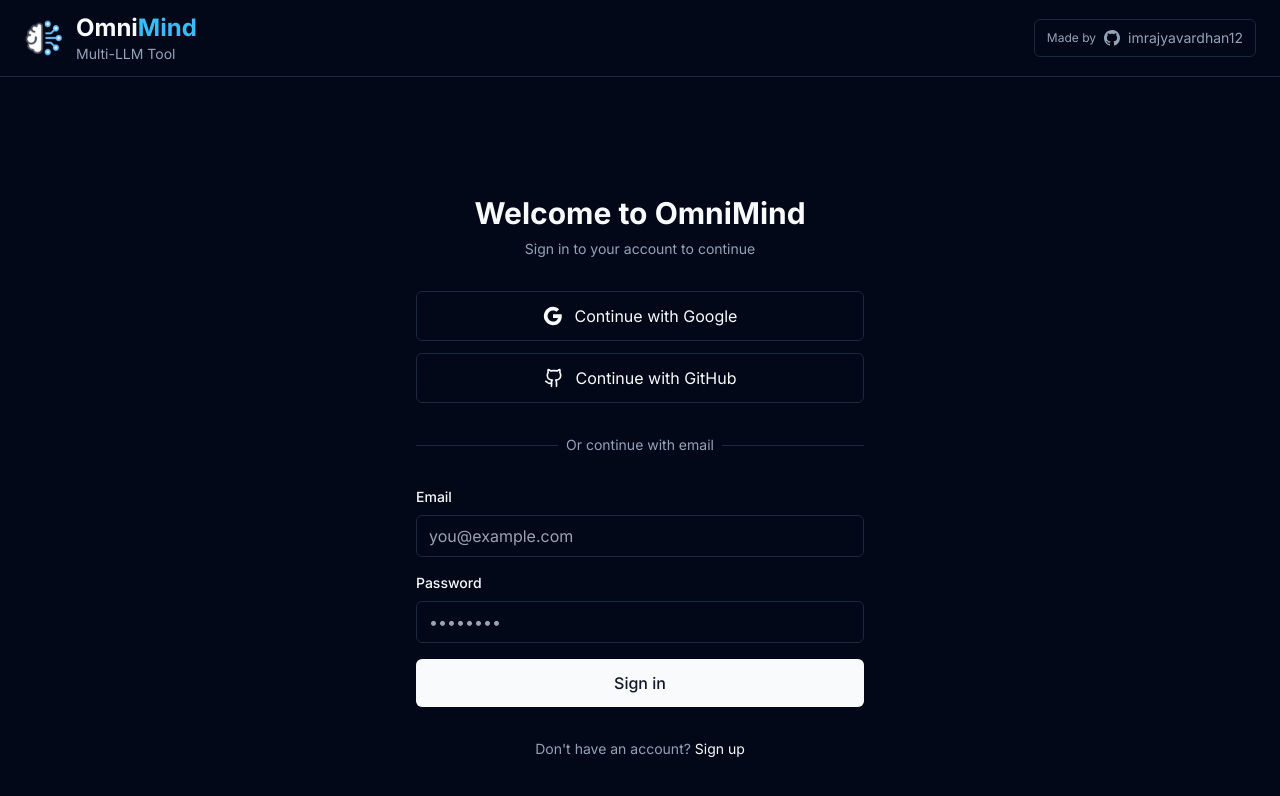
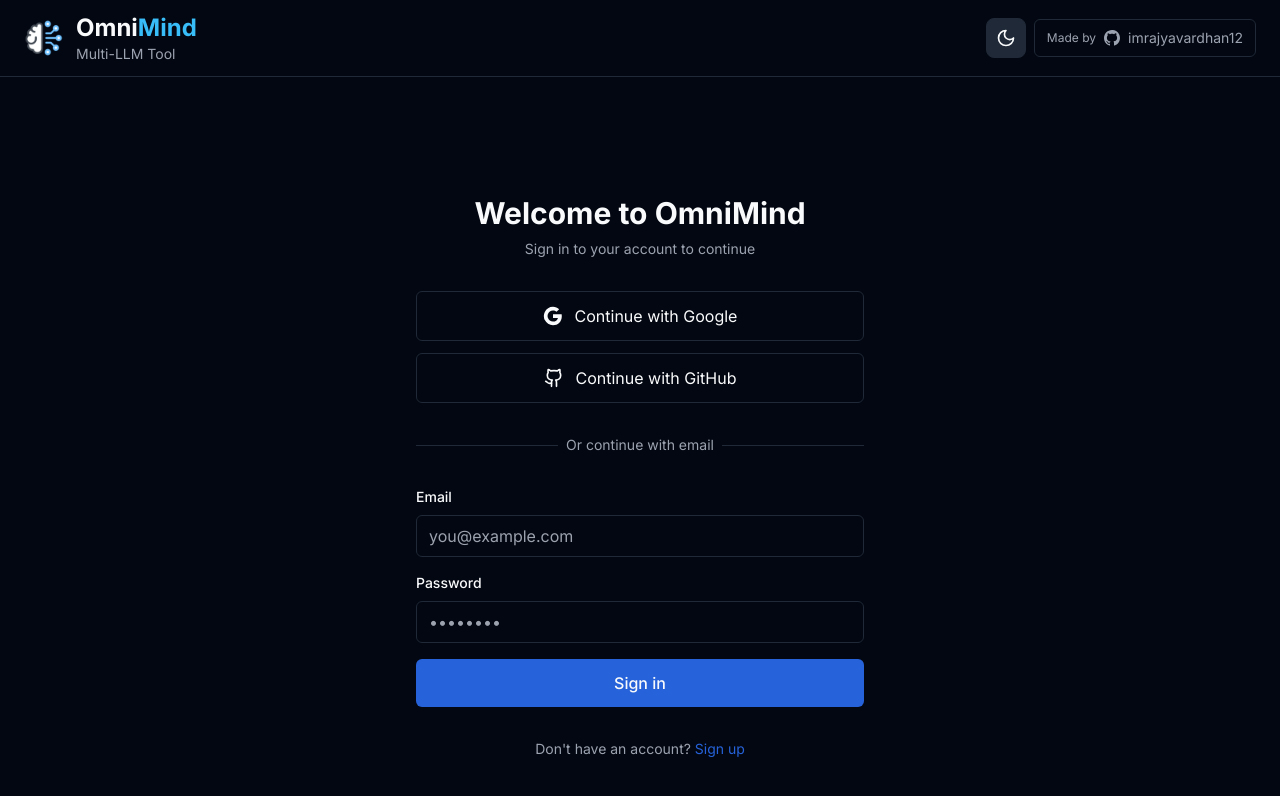
Before and after one commit to imrajyavardhan12/Omnimind, a Next.js app: page /auth/login in a window 1280 px wide. Shown: the top 796 px of the page. Built offline with nearby package versions, Linux system fonts and the light colour scheme; no server answers.

Commit message:
add light theme

```diff
--- a/src/app/globals.css
+++ b/src/app/globals.css
@@ -5,65 +5,75 @@
 @layer base {
   :root {
     --background: 0 0% 100%;
-    --foreground: 222.2 84% 4.9%;
+    --foreground: 224 71% 4%;
 
     --card: 0 0% 100%;
-    --card-foreground: 222.2 84% 4.9%;
+    --card-foreground: 224 71% 4%;
 
     --popover: 0 0% 100%;
-    --popover-foreground: 222.2 84% 4.9%;
+    --popover-foreground: 224 71% 4%;
 
-    --primary: 222.2 47.4% 11.2%;
-    --primary-foreground: 210 40% 98%;
+    --primary: 220 70% 50%;
+    --primary-foreground: 210 20% 98%;
 
-    --secondary: 210 40% 96%;
-    --secondary-foreground: 222.2 84% 4.9%;
+    --secondary: 220 13% 95%;
+    --secondary-foreground: 220 9% 10%;
 
-    --muted: 210 40% 96%;
-    --muted-foreground: 215.4 16.3% 46.9%;
+    --muted: 220 13% 95%;
+    --muted-foreground: 220 9% 46%;
 
-    --accent: 210 40% 96%;
-    --accent-foreground: 222.2 84% 4.9%;
+    --accent: 220 13% 95%;
+    --accent-foreground: 220 9% 10%;
 
-    --destructive: 0 84.2% 60.2%;
-    --destructive-foreground: 210 40% 98%;
+    --destructive: 0 84% 60%;
+    --destructive-foreground: 210 20% 98%;
 
-    --border: 214.3 31.8% 91.4%;
-    --input: 214.3 31.8% 91.4%;
-    --ring: 222.2 84% 4.9%;
+    --border: 220 13% 91%;
+    --input: 220 13% 91%;
+    --ring: 220 70% 50%;
 
     --radius: 0.5rem;
     --font-doto: "DOTO", sans-serif;
+
+    /* Glow effect colors for light mode */
+    --glow-color-1: 199 89% 48%;
+    --glow-color-2: 217 91% 60%;
+    --glow-opacity: 0.3;
   }
 
   .dark {
-    --background: 222.2 84% 4.9%;
-    --foreground: 210 40% 98%;
+    --background: 224 71% 4%;
+    --foreground: 210 20% 98%;
 
-    --card: 222.2 84% 4.9%;
-    --card-foreground: 210 40% 98%;
+    --card: 224 71% 4%;
+    --card-foreground: 210 20% 98%;
 
-    --popover: 222.2 84% 4.9%;
-    --popover-foreground: 210 40% 98%;
+    --popover: 224 71% 4%;
+    --popover-foreground: 210 20% 98%;
 
-    --primary: 210 40% 98%;
-    --primary-foreground: 222.2 47.4% 11.2%;
+    --primary: 220 70% 50%;
+    --primary-foreground: 210 20% 98%;
 
-    --secondary: 217.2 32.6% 17.5%;
-    --secondary-foreground: 210 40% 98%;
+    --secondary: 215 28% 17%;
+    --secondary-foreground: 210 20% 98%;
 
-    --muted: 217.2 32.6% 17.5%;
-    --muted-foreground: 215 20.2% 65.1%;
+    --muted: 215 28% 17%;
+    --muted-foreground: 217 11% 65%;
 
-    --accent: 217.2 32.6% 17.5%;
-    --accent-foreground: 210 40% 98%;
+    --accent: 215 28% 17%;
+    --accent-foreground: 210 20% 98%;
 
-    --destructive: 0 62.8% 30.6%;
-    --destructive-foreground: 210 40% 98%;
+    --destructive: 0 63% 31%;
+    --destructive-foreground: 210 20% 98%;
 
-    --border: 217.2 32.6% 17.5%;
-    --input: 217.2 32.6% 17.5%;
-    --ring: 212.7 26.8% 83.9%;
+    --border: 215 28% 17%;
+    --input: 215 28% 17%;
+    --ring: 220 70% 50%;
+
+    /* Glow effect colors for dark mode */
+    --glow-color-1: 199 89% 48%;
+    --glow-color-2: 217 91% 60%;
+    --glow-opacity: 0.5;
   }
 
   /* Fixed: Only transition specific properties to avoid flash */
@@ -315,6 +325,40 @@
 }
 
 @layer components {
+  /* Animated Glow Effect for Chat Input */
+  @keyframes glow-pulse {
+    0%, 100% {
+      box-shadow:
+        0 0 20px hsla(var(--glow-color-1), var(--glow-opacity)),
+        0 0 40px hsla(var(--glow-color-2), calc(var(--glow-opacity) * 0.7)),
+        0 0 60px hsla(var(--glow-color-1), calc(var(--glow-opacity) * 0.4));
+    }
+    50% {
+      box-shadow:
+        0 0 30px hsla(var(--glow-color-2), calc(var(--glow-opacity) * 1.2)),
+        0 0 50px hsla(var(--glow-color-1), calc(var(--glow-opacity) * 0.9)),
+        0 0 70px hsla(var(--glow-color-2), calc(var(--glow-opacity) * 0.5));
+    }
+  }
+
+  @keyframes glow-rotate {
+    0% {
+      filter: hue-rotate(0deg);
+    }
+    100% {
+      filter: hue-rotate(360deg);
+    }
+  }
+
+  .input-glow {
+    position: relative;
+    animation: glow-pulse 3s ease-in-out infinite;
+  }
+
+  .input-glow-focus {
+    animation: glow-pulse 2s ease-in-out infinite, glow-rotate 8s linear infinite;
+  }
+
   /* Custom slider styling */
   .slider::-webkit-slider-thumb {
     appearance: none;
--- a/src/app/layout.tsx
+++ b/src/app/layout.tsx
@@ -6,6 +6,7 @@
 import { ThemeProvider } from '@/components/providers/theme-provider'
 import { ErrorBoundary } from '@/components/ErrorBoundary'
 import { AuthProvider } from '@/contexts/AuthContext'
+import { ThemeToggle } from '@/components/ui/theme-toggle'
 
 const inter = Inter({ subsets: ['latin'] })
 
@@ -25,7 +26,7 @@
   children: React.ReactNode
 }) {
   return (
-    <html lang="en" className="dark h-full overflow-x-hidden overflow-y-hidden" suppressHydrationWarning>
+    <html lang="en" className="h-full overflow-x-hidden overflow-y-hidden" suppressHydrationWarning>
       <body className={`${inter.className} h-full overflow-x-hidden overflow-y-hidden`}>
         <ThemeProvider>
           <AuthProvider>
@@ -49,6 +50,7 @@
                     </div>
                   </Link>
                   <div className="flex items-center gap-1 sm:gap-2">
+                    <ThemeToggle />
                     <a
                       href="https://github.com/imrajyavardhan12"
                       target="_blank"
--- a/src/components/chat/AnimatedUnifiedInput.tsx
+++ b/src/components/chat/AnimatedUnifiedInput.tsx
@@ -448,7 +448,10 @@
           </motion.div>
 
           <motion.div
-            className="relative bg-background border rounded-3xl p-4 shadow-lg shadow-black/10 z-20 max-w-4xl mx-auto"
+            className={cn(
+              "relative bg-background border rounded-3xl p-4 shadow-lg shadow-black/10 z-20 max-w-4xl mx-auto transition-all duration-300",
+              isFocused ? "input-glow-focus" : "input-glow"
+            )}
             animate={{
               borderColor: isFocused ? "hsl(29, 77%, 49%)" : "hsl(214, 13%, 12%)",
             }}
--- a/src/components/providers/theme-provider.tsx
+++ b/src/components/providers/theme-provider.tsx
@@ -1,26 +1,28 @@
 'use client'
 
 import { useEffect } from 'react'
-import { useThemeStore, type Theme } from '@/lib/stores/theme'
+import { useThemeStore } from '@/lib/stores/theme'
 
 export function ThemeProvider({ children }: { children: React.ReactNode }) {
-  const { theme, setTheme } = useThemeStore()
+  const { theme, resolvedTheme, setTheme } = useThemeStore()
 
   useEffect(() => {
-    // Force dark mode only
+    // Initialize theme from store or default to dark
     const initializeTheme = () => {
+      // Let the store's rehydration handle the theme
+      // Just ensure it's applied to the DOM
+      const currentTheme = resolvedTheme || theme || 'dark'
       document.documentElement.classList.remove('light', 'dark')
-      document.documentElement.classList.add('dark')
+      document.documentElement.classList.add(currentTheme)
 
-      // Update store to dark mode
-      setTheme('dark')
-
-      // Clear any stored theme preference
-      localStorage.setItem('omnimind-theme', JSON.stringify({ state: { theme: 'dark' } }))
+      // If no theme is set, set dark as default
+      if (!theme) {
+        setTheme('dark')
+      }
     }
 
     initializeTheme()
-  }, [setTheme])
+  }, [theme, resolvedTheme, setTheme])
 
   return <>{children}</>
 }
--- a/src/components/ui/theme-toggle.tsx
+++ b/src/components/ui/theme-toggle.tsx
@@ -1,82 +1,42 @@
 'use client'
 
-import { useEffect } from 'react'
-import { Sun, Moon, Monitor } from 'lucide-react'
+import { Moon, Sun } from 'lucide-react'
 import { useThemeStore } from '@/lib/stores/theme'
-import { cn } from '@/lib/utils'
+import { motion } from 'framer-motion'
 
-interface ThemeToggleProps {
-  className?: string
-  showLabel?: boolean
-}
-
-export function ThemeToggle({ className, showLabel = false }: ThemeToggleProps) {
-  const { theme, resolvedTheme, setTheme } = useThemeStore()
-
-  // Initialize theme on mount
-  useEffect(() => {
-    // Set initial theme based on stored preference or system
-    const storedTheme = localStorage.getItem('omnimind-theme')
-    if (storedTheme) {
-      try {
-        const parsed = JSON.parse(storedTheme)
-        setTheme(parsed.state?.theme || 'system')
-      } catch {
-        setTheme('system')
-      }
-    } else {
-      setTheme('system')
-    }
-
-    // Listen for system theme changes
-    const mediaQuery = window.matchMedia('(prefers-color-scheme: dark)')
-    const handleChange = () => {
-      if (useThemeStore.getState().theme === 'system') {
-        setTheme('system') // This will re-resolve the theme
-      }
-    }
-
-    mediaQuery.addEventListener('change', handleChange)
-    return () => mediaQuery.removeEventListener('change', handleChange)
-  }, [setTheme])
-
-  const toggleTheme = () => {
-    if (theme === 'light') {
-      setTheme('dark')
-    } else if (theme === 'dark') {
-      setTheme('system')
-    } else {
-      setTheme('light')
-    }
-  }
-
-  const getIcon = () => {
-    if (theme === 'system') {
-      return <Monitor className="w-4 h-4" />
-    }
-    return resolvedTheme === 'dark' ? <Moon className="w-4 h-4" /> : <Sun className="w-4 h-4" />
-  }
-
-  const getLabel = () => {
-    if (theme === 'system') return 'System'
-    return resolvedTheme === 'dark' ? 'Dark' : 'Light'
-  }
+export function ThemeToggle() {
+  const { resolvedTheme, toggleTheme } = useThemeStore()
+  const isDark = resolvedTheme === 'dark'
 
   return (
     <button
       onClick={toggleTheme}
-      className={cn(
-        'flex items-center gap-2 px-3 py-2 rounded-md hover:bg-accent transition-colors',
-        className
-      )}
-      title={`Current theme: ${getLabel()}. Click to cycle through themes.`}
+      className="relative flex items-center justify-center w-10 h-10 rounded-lg bg-accent hover:bg-accent/80 transition-colors border border-border"
+      aria-label="Toggle theme"
     >
-      {getIcon()}
-      {showLabel && (
-        <span className="text-sm font-medium">
-          {getLabel()}
-        </span>
-      )}
+      <motion.div
+        initial={false}
+        animate={{
+          rotate: isDark ? 0 : 180,
+          scale: isDark ? 1 : 0
+        }}
+        transition={{ duration: 0.3, ease: 'easeInOut' }}
+        className="absolute"
+      >
+        <Moon className="w-5 h-5 text-foreground" />
+      </motion.div>
+
+      <motion.div
+        initial={false}
+        animate={{
+          rotate: isDark ? -180 : 0,
+          scale: isDark ? 0 : 1
+        }}
+        transition={{ duration: 0.3, ease: 'easeInOut' }}
+        className="absolute"
+      >
+        <Sun className="w-5 h-5 text-foreground" />
+      </motion.div>
     </button>
   )
 }
```
